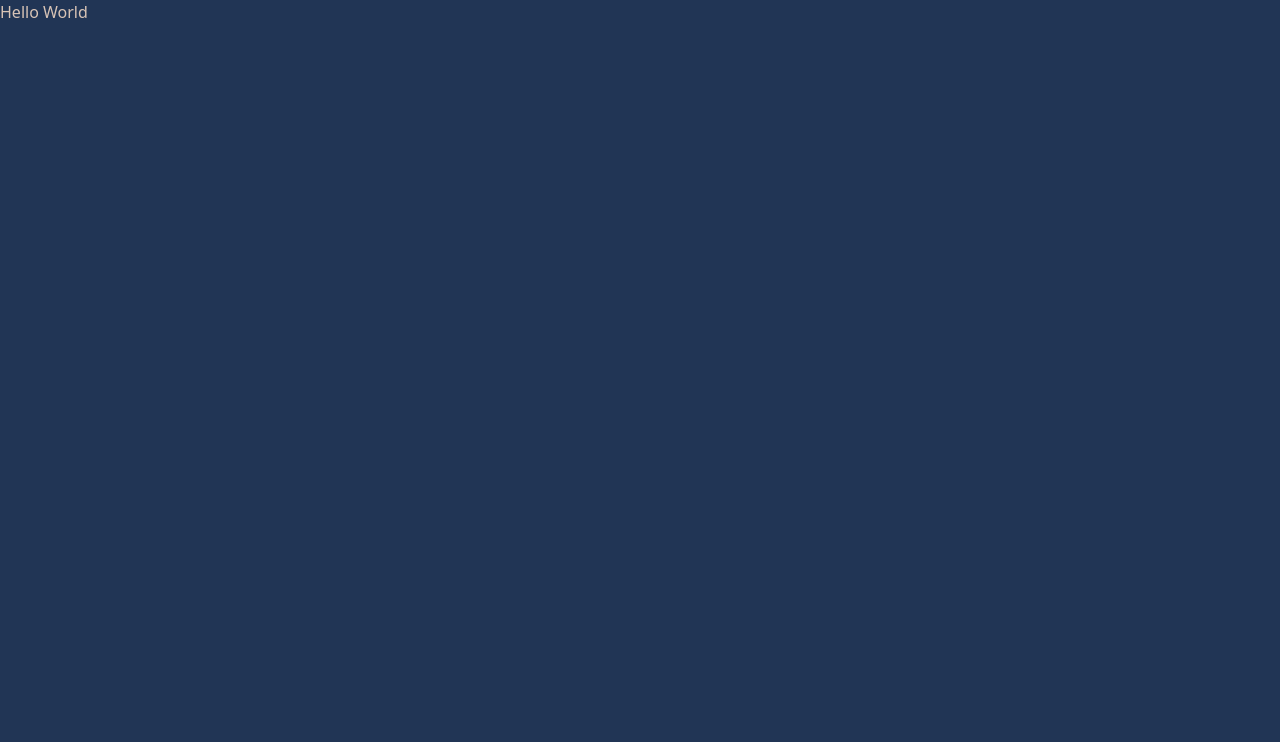
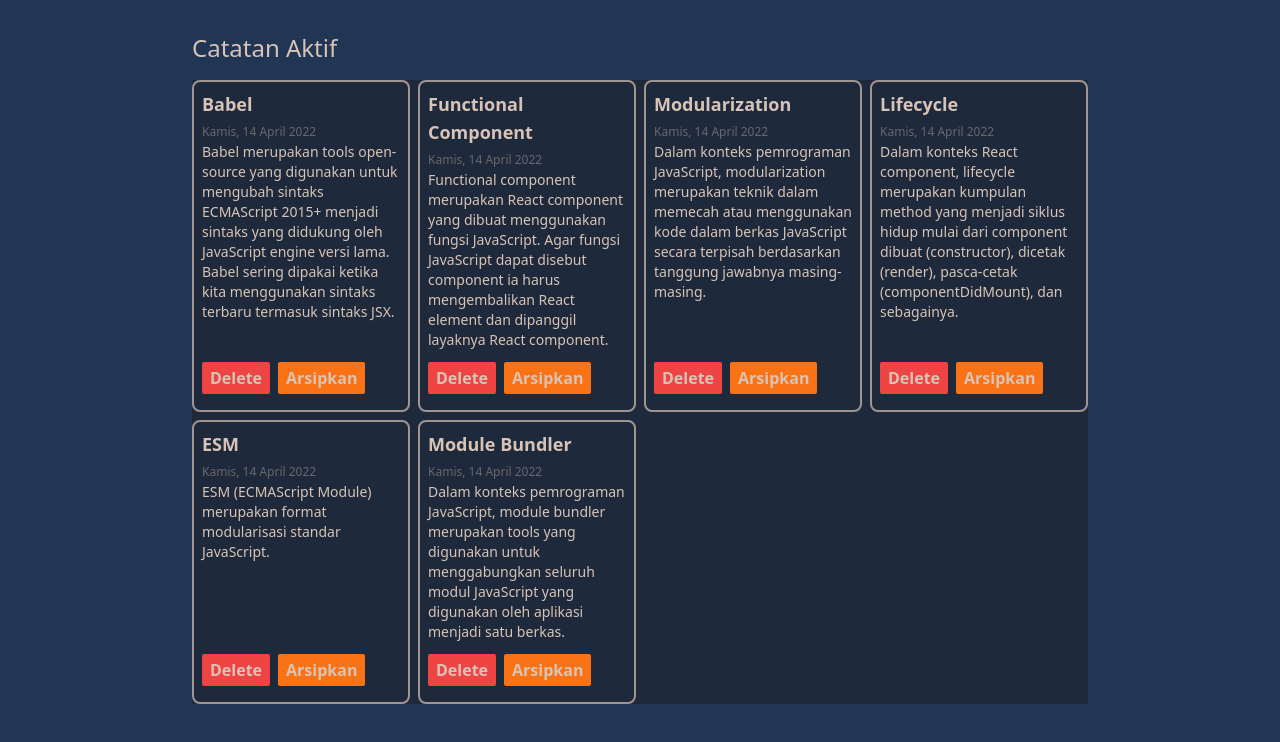
Before and after one commit to malllvinnn/personal-notes, a React (Vite) app: page / in a window 1280 px wide. Shown: the top 742 px of the page. Built offline with nearby package versions, Linux system fonts and the light colour scheme.

Commit message:
Add Component and data Initial Note Actived

```diff
--- a/src/App.jsx
+++ b/src/App.jsx
@@ -1,11 +1,17 @@
+import ActivedNotes from "./components/ActivedNotes";
+import { getInitialData, showFormattedDate } from "./utils/index";
+
 import "./App.css";
 
 function App() {
+  const initialData = getInitialData();
+
   return (
     <>
-      <div>
-        <h1>Hello World</h1>
-      </div>
+      <ActivedNotes
+        initialData={initialData}
+        formaterDate={showFormattedDate}
+      />
     </>
   );
 }
--- /dev/null
+++ b/src/components/ActivedNoteCard.jsx
@@ -0,0 +1,23 @@
+import React from "react";
+
+const ActivedNoteCard = ({ id, title, createdAt, body }) => {
+  return (
+    <div className="px-2 pt-2 pb-4 border-2 border-accent/70 rounded-lg flex flex-col gap-3 justify-between">
+      <div>
+        <h3 className="text-lg font-bold ">{title}</h3>
+        <span className="text-xs opacity-40">{createdAt}</span>
+        <p className="text-sm">{body}</p>
+      </div>
+      <div className="font-semibold flex gap-2">
+        <button className="bg-red-500 px-2 py-1 rounded-sm hover:text-light">
+          Delete
+        </button>
+        <button className="bg-orange-500 px-2 py-1 rounded-sm hover:text-light">
+          Arsipkan
+        </button>
+      </div>
+    </div>
+  );
+};
+
+export default ActivedNoteCard;
--- /dev/null
+++ b/src/components/ActivedNotes.jsx
@@ -0,0 +1,22 @@
+import React from "react";
+import ActivedNoteCard from "./ActivedNoteCard";
+
+const ActivedNotes = ({ initialData, formaterDate }) => {
+  return (
+    <div>
+      <h1 className="text-2xl">Catatan Aktif</h1>
+      <div className="bg-slate-800 grid grid-cols-4 gap-2 mt-4">
+        {initialData.map((data) => (
+          <ActivedNoteCard
+            key={data.id}
+            title={data.title}
+            createdAt={formaterDate(data.createdAt)}
+            body={data.body}
+          />
+        ))}
+      </div>
+    </div>
+  );
+};
+
+export default ActivedNotes;
--- a/src/index.css
+++ b/src/index.css
@@ -3,5 +3,5 @@
 @tailwind utilities;
 
 body {
-  @apply bg-primary text-accent;
+  @apply bg-primary text-accent px-48 py-8;
 }
```
